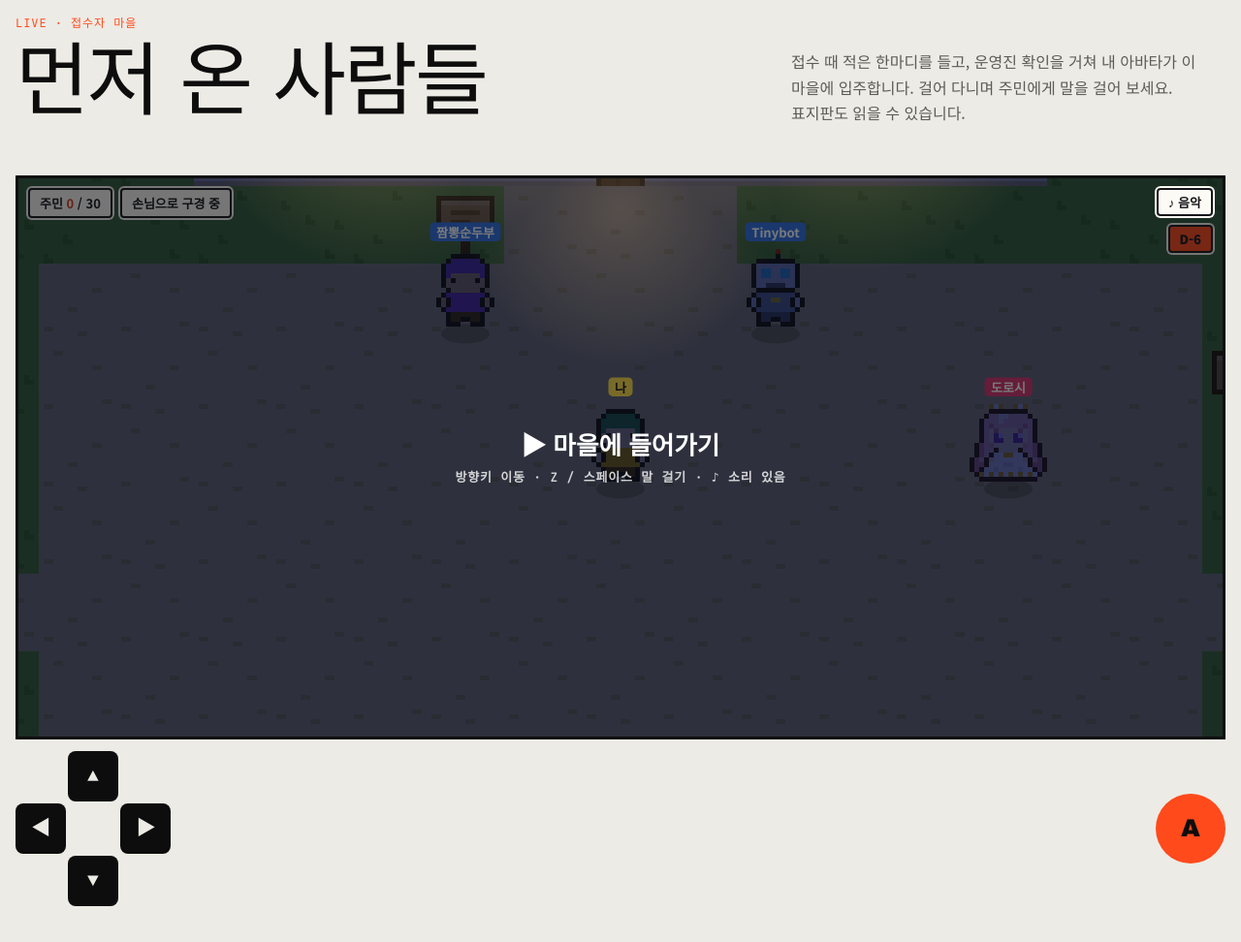
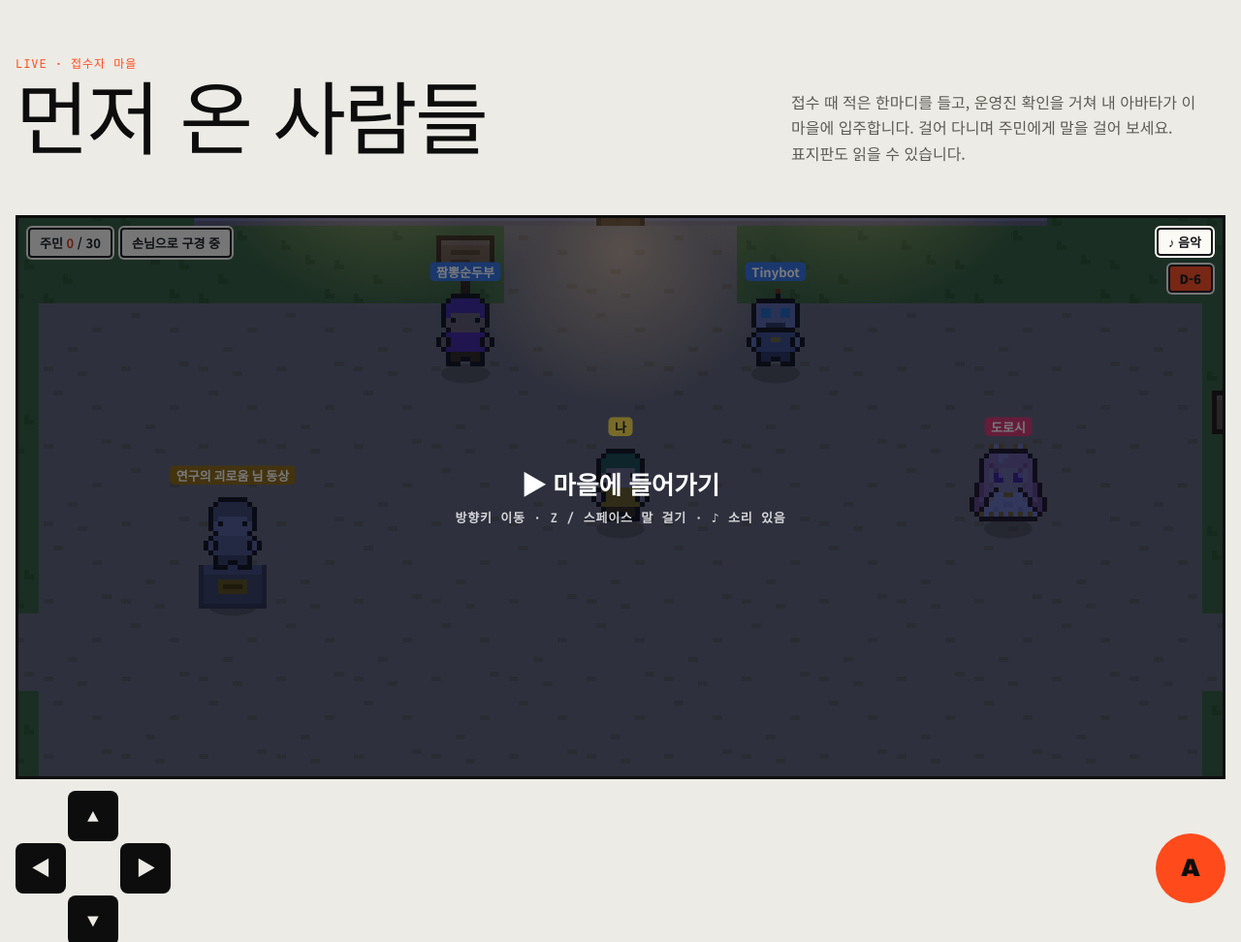
Before and after one commit to blueknight0/pgr21-ai-seminar, a plain HTML site: page index.html in a window 1280 px wide. Shown: the part 1828-2800 px from the top of the page at 97% size. Drawn offline with Linux system fonts and the light colour scheme; no server answers; animation ran at ten frames a second.

Commit message:
연구의 괴로움 님 후원 반영: 후원자 표시, 마을 광장 동상
Co-Authored-By: Claude Opus 5.5 <noreply@anthropic.com>

```diff
--- a/index.html
+++ b/index.html
@@ -451,7 +451,7 @@ footer { padding-block: clamp(56px, 8vw, 112px) 40px; }
   <div class="sponsor-bar">
     <div class="wrap sponsors" aria-label="후원">
       <span class="mono lab">Sponsors</span>
-      <div class="sp main"><span class="mono">후원</span><b>Psyki</b><b class="kr">성야무인</b><b>Tiny</b><b class="kr">유주하리</b></div>
+      <div class="sp main"><span class="mono">후원</span><b>Psyki</b><b class="kr">성야무인</b><b>Tiny</b><b class="kr">유주하리</b><b class="kr">연구의 괴로움</b></div>
       <div class="sp open"><span class="mono">후원</span><b>모집중</b><small>방장에게 문의</small></div>
     </div>
   </div>
@@ -706,7 +706,7 @@ footer { padding-block: clamp(56px, 8vw, 112px) 40px; }
   };
 
   // ───── Ticker ─────
-  const phrases = ["Generation is Done", "2026.11.29 SUN 12:00", "Data · Art · Game", "영등포", "Call for Speakers", "Sponsored by Psyki · 성야무인 · Tiny · 유주하리", "PGR21 AI Seminar Vol.04"];
+  const phrases = ["Generation is Done", "2026.11.29 SUN 12:00", "Data · Art · Game", "영등포", "Call for Speakers", "Sponsored by Psyki · 성야무인 · Tiny · 유주하리 · 연구의 괴로움", "PGR21 AI Seminar Vol.04"];
   const set = phrases.map((p) => `<span>${p}</span>`).join("");
   $("ticker").innerHTML = set + set + set + set;
 
@@ -786,6 +786,7 @@ footer { padding-block: clamp(56px, 8vw, 112px) 40px; }
   };
   const ROBOT_PAL = { k: "#1e1e26", m: "#d5dde8", e: "#3de0ff", d: "#5a6a80", b: "#8fa3bd", l: "#ffe14a", r: "#ff4a1c", p: "#5a6a80" };
   const ROBOT = { robot: true };
+  const STONE = { skin: "#c4c7cc", hair: "#8d929a", shirt: "#a9adb4", pants: "#767b83", cap: null };
   // 도로시(니케): 분홍 긴 머리에 흰 리본 장식, 보라색 큰 눈, 금빛 장식을 단 흰 프릴 드레스. 16줄을 통째로 그린다.
   const DOROTHY = {
     id: "dorothy",
@@ -1062,6 +1063,10 @@ footer { padding-block: clamp(56px, 8vw, 112px) 40px; }
         : [["Tinybot", "삐빅. 안녕하세요. 안내 로봇 Tinybot입니다."], ["Tinybot", "발표하고 싶은 이야기가 있다면 아래 접수처에서 발표 참가를 선택하세요."], ["Tinybot", "생성은 끝났습니다. 하지만 이야기는 아직입니다. 삐빅."]] }),
     mk({ x: 29, y: 15, look: DOROTHY, nick: "도로시", kind: "nikke", still: true,
       say: () => [["도로시", "제가 여기 왜 있는거죠...?"]] }),
+    // 오지 못하는 대신 후원해 주신 분의 돌 동상. 받침대 위에 회색으로 선다.
+    mk({ x: 19, y: 16, look: STONE, nick: "연구의 괴로움", kind: "statue", still: true,
+      say: () => [["연구의 괴로움 님 동상", "세미나에는 함께하지 못하지만, 스팀 5만 원과 투썸플레이스 기프티콘 10장을 보내 주신 연구의 괴로움 님의 동상이다."],
+        ["", "받침대의 금빛 명판에 「후원에 감사드립니다 · 제4회 PGR21 AI 세미나」라고 새겨져 있다."]] }),
   ];
   // 세미나실에서는 짬뽕순두부bot 셋이 준비에 한창이다. 접수자는 들어오지 않는다.
   const botLook = (id, b, m) => ({ robot: true, id, pal: Object.assign({}, ROBOT_PAL, { b, m }) });
@@ -1294,6 +1299,14 @@ footer { padding-block: clamp(56px, 8vw, 112px) 40px; }
         ctx.fillStyle = "rgba(0,0,0,0.22)";
         ctx.beginPath(); ctx.ellipse(sx + 8 * s, sy + 14.5 * s, 5 * s, 2 * s, 0, 0, Math.PI * 2); ctx.fill();
       }
+      if (e.kind === "statue") {
+        // 돌 받침대와 금빛 명판 위에 회색 아바타를 세운다.
+        const R = (col, x, y, w, h) => { ctx.fillStyle = col; ctx.fillRect(sx + x * s, sy + y * s, w * s, h * s); };
+        R("#5f646c", 1, 6, 14, 9); R("#9aa0a8", 2, 6, 12, 2); R("#7c828b", 2, 8, 12, 6);
+        R("#d9a520", 5, 9, 6, 3); R("#8a6510", 6, 10, 4, 1);
+        ctx.drawImage(sprite(e.look, "down", 0), sx, sy - 9 * s, TS * s, TS * s);
+        continue;
+      }
       if (e.kind === "absent") {
         // 나무 십자가: 기둥과 가로대를 그린 뒤 아바타를 가로대 높이에 매단다. 살짝 흔들린다.
         const R = (col, x, y, w, h) => { ctx.fillStyle = col; ctx.fillRect(sx + x * s, sy + y * s, w * s, h * s); };
@@ -1357,10 +1370,10 @@ footer { padding-block: clamp(56px, 8vw, 112px) 40px; }
     const far = ({ e }) => !e.seated ? -1 : Math.abs(e.x - player.x) + Math.abs(e.y - player.y) - (e.x === player.x + fdx && e.y === player.y + fdy ? 0.5 : 0);
     const tagged = ents.filter((o) => o.e.kind !== "ticket" && (!o.e.seated || (standby ? featured && o.e.nick === featured.nick : far(o) <= 4)));
     for (const { e, p } of tagged.sort((a, b) => far(a) - far(b))) {
-      const lift = e.kind === "absent" ? 18 : SPONSORS.has(e.nick) ? 6 : 5;
-      const label = e.kind === "talk" ? "🎤 " + e.nick : e.kind === "absent" ? e.nick + " · 불참" : e.nick;
+      const lift = e.kind === "absent" ? 18 : e.kind === "statue" ? 11 : SPONSORS.has(e.nick) ? 6 : 5;
+      const label = e.kind === "talk" ? "🎤 " + e.nick : e.kind === "absent" ? e.nick + " · 불참" : e.kind === "statue" ? e.nick + " 님 동상" : e.nick;
       const spot = standby && e.seated;
-      const bg = spot || e.kind === "me" ? "#ffe14a" : e.kind === "talk" ? "#ff4a1c" : e.kind === "staff" ? "#2f6fe4" : e.kind === "absent" ? "#4a2e17" : e.kind === "nikke" ? "#d6336c" : "rgba(16,16,22,0.78)";
+      const bg = spot || e.kind === "me" ? "#ffe14a" : e.kind === "talk" ? "#ff4a1c" : e.kind === "staff" ? "#2f6fe4" : e.kind === "absent" ? "#4a2e17" : e.kind === "nikke" ? "#d6336c" : e.kind === "statue" ? "#8a6510" : "rgba(16,16,22,0.78)";
       tag(label, p[0], p[1], lift, bg, spot || e.kind === "me" || e.kind === "talk" ? "#111" : "#fff", e.seated && !standby);
     }
     if (scene === "hall" && mySeat && !standby) tag("내 자리", mySeat[0] * TS, mySeat[1] * TS, 1, "#ffe14a", "#111", true);
```
